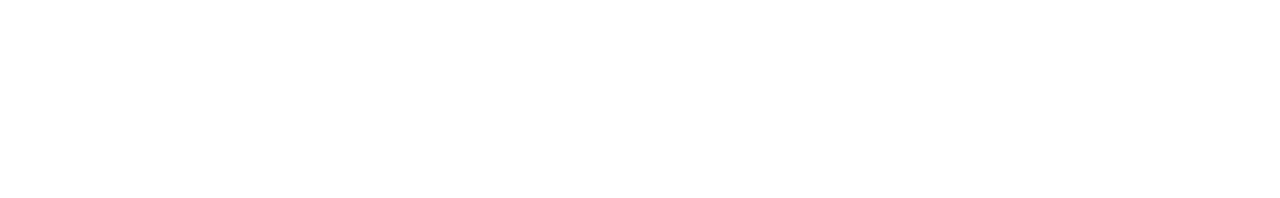
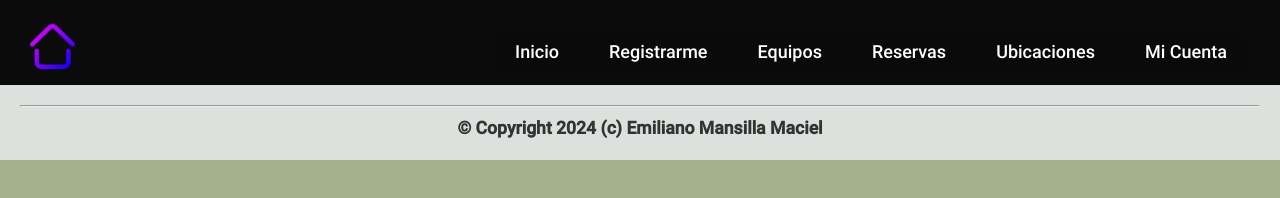
Before and after one commit to EmilianoMansilla/PreEntrega2Mansilla, a website: page pages/productos/aplicacion-movil.html in a window 1280 px wide. Drawn offline with Linux system fonts and the light colour scheme; files whose address does not match are found by name.

Commit message:
Terminando de trabajar en las ultimas paginas de scss

```diff
--- a/pages/productos/aplicacion-movil.html
+++ b/pages/productos/aplicacion-movil.html
@@ -0,0 +1,49 @@
+<!DOCTYPE html>
+<html lang="es">
+<head>
+    <meta charset="UTF-8">
+    <meta name="viewport" content="width=device-width, initial-scale=1.0">
+    <meta name="author" content="Emiliano Mansilla Maciel">
+    <meta name="description" content="Somos una empresa especializada en alquiler de canchas de fútbol 5. Centraliza la gestión de tu local en nuestro sitio web y aplicación móvil.">
+    <meta name="keywords" content="Palabras clave relevantes para el sitio web (agregar al final)">
+    <link rel="shortcut icon" href="../../assets/icono/icono.png" type="image/x-icon">
+    <link rel="stylesheet" href="../../css/normalize.css">
+    <link rel="stylesheet" href="../../css/style.css">
+    <title>Aplicación - GolDirecto</title>
+</head>
+
+<body>
+    <div class="contenedor">
+        <header>
+            <nav>
+                <div>
+                    <a href="../../index.html">
+                        <img src="../../assets/home/casa6.png" class="logo-nav" alt="Logo de GolDirecto">
+                    </a>
+                </div>
+                <div class="menu-items">
+                    <input type="checkbox" class="menu-toggle" id="menu-toggle">
+                    <label for="menu-toggle">
+                        <img src="../../assets/menu/menu6.png" class="icono-nav" alt="Icono de menú">
+                    </label>
+                    <ul>
+                        <li><a href="../inicio.html">Inicio</a></li>
+                        <li><a href="../login/registrarme.html">Registrarme</a></li>
+                        <li><a href="../equipos.html">Equipos</a></li>
+                        <li><a href="../productos/reserva-online.html">Reservas</a></li>
+                        <li><a href="../ubicaciones.html">Ubicaciones</a></li>
+                        <li><a href="../miperfil.html">Mi Cuenta</a></li>
+                    </ul>
+                </div>
+            </nav>
+        </header>
+    </div>
+
+</main>
+
+<footer class="border" id="pie">
+    <hr>
+    <h4>&copy; Copyright 2024 (c) Emiliano Mansilla Maciel</h4>
+</footer>
+</body>
+</html>
```
Also changed, not shown: pages/login/login.html (+0 -1 lines).
